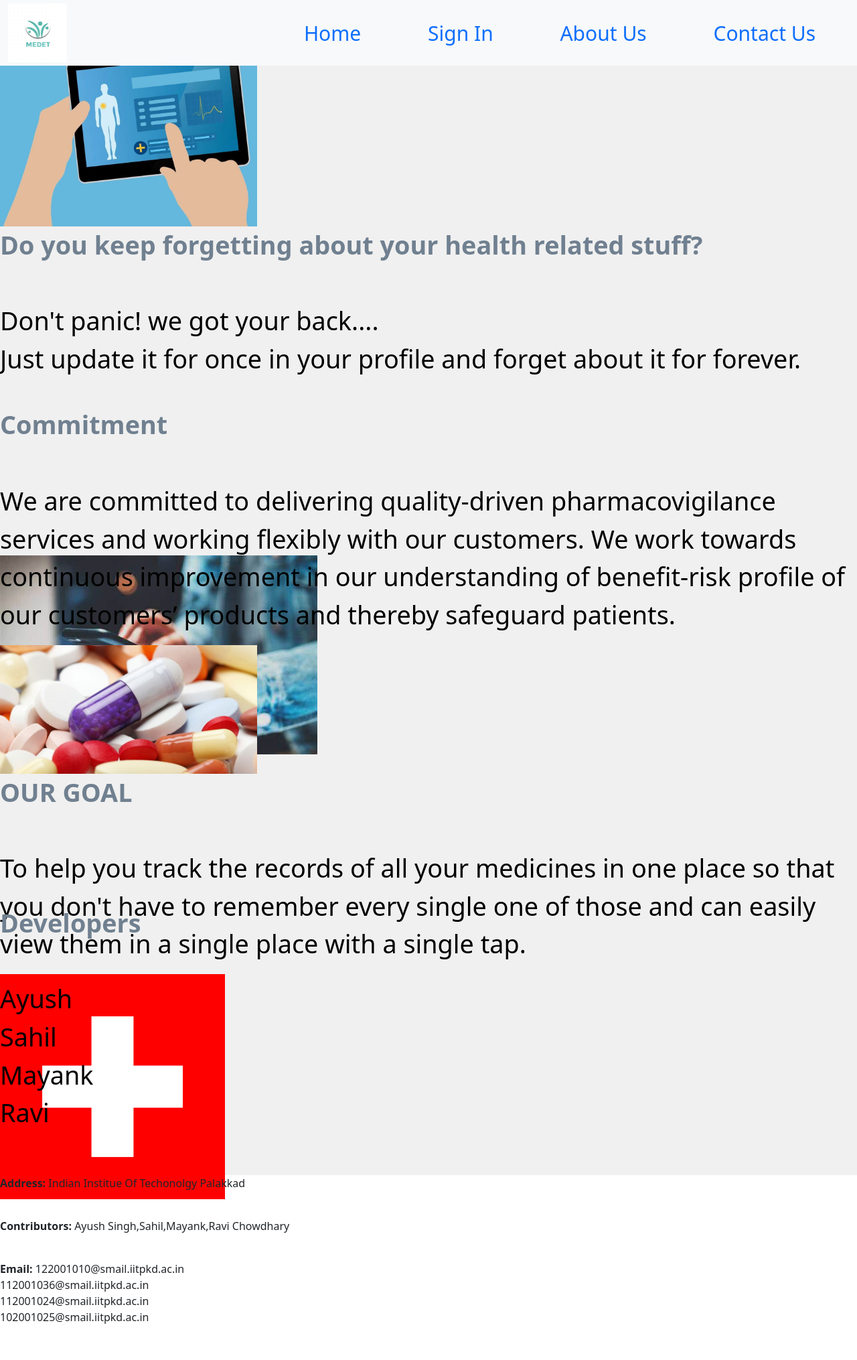
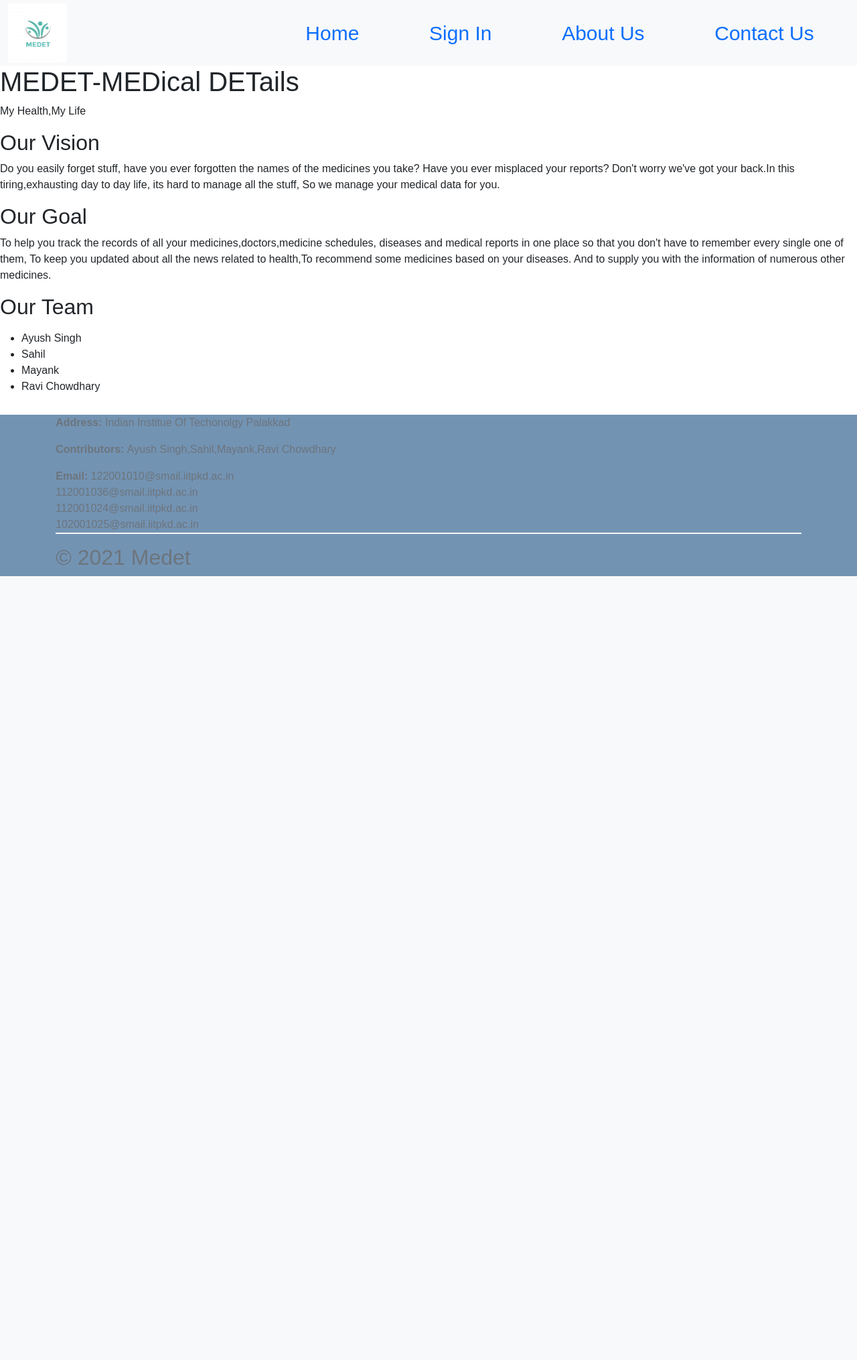
Before and after one commit to Mak1226/MEDET, a Django app: page /about/ in a window 1280 px wide. Shown: the top 2030 px of the page at 67% size. After the commit the page ends 860 px from the top, so only its background shows below. Run offline with Django 3.2, Linux system fonts and the light colour scheme.

Commit message:
homepage

```diff
--- a/Backend/medet/homepage/static/homepage/static.css
+++ b/Backend/medet/homepage/static/homepage/static.css
@@ -82,21 +82,8 @@
 }
 .card
 {
-    width: 50%;
-    border: 2px solid black;
-    border-radius: 5px;
-    padding: 1vh 1vw;
-    margin: 3vh 5vw;
-    background-color: whitesmoke;
-    font-size: 2.2vh;
+    margin: 2vw;
 
-}
-
-.card_img
-{
-    width: 23vw;
-    padding: 1vh 1vw;
-    height: 30vh;
 }
 .card:hover
 {
@@ -112,17 +99,7 @@
     color: black;
 }
 
-<<<<<<< HEAD
-#news
-{
-
-    background-color: #F0F8FE;
-}
-#news h1{
-=======
-
 #above_news{
->>>>>>> a5219f0a4d0383f3c10323b8194e1117a35b433f
     text-align: center;
     color: slategray;
     font-size: 4rem;
@@ -149,15 +126,19 @@
     font-size: 2rem;
     margin-top: 80vh;
 }
+#six
+{
+    display: inline-block;
+    margin-left: 100%;
 
+}
 #footer
 {
-    height: 40vh;
     background-color: #7393B3;
     color: whitesmoke;
-    padding-left: 5vw;
-    padding-top: 5vh;
 }
+div#footer > div.container {background-color:#7393B3;}
+
 #foo
 {
     border-bottom: 2px solid whitesmoke;
@@ -520,7 +501,7 @@
     padding: 1vh 1vw;
     height: 30vh;
 }
-#news_all
+.news
 {
     text-align: center;
     width: 100vw;
--- a/Backend/medet/homepage/templates/homepage/about.html
+++ b/Backend/medet/homepage/templates/homepage/about.html
@@ -1,56 +1,35 @@
 {% extends 'homepage/base.html'%}
 {%load static%}
 {% block content%}
-<div class = "con">
-<div style="background-color: #f0f0f0; margin-bottom: 0px;">
-    <img class="picforleft" src="{% static 'homepage/image1.jpeg' %}" alt="Image1" style="width: 30vw;"/>
-
-    <p class="left" style="color: black; font-size: 1cm">
-      <b style="color: slategrey"
-        >Do you keep forgetting about your health related stuff?</b
-      >
-      <br />
-      <br />
-      Don't panic! we got your back....
-      <br />
-      Just update it for once in your profile and forget about it for forever.
-      <br />
-      <br />
-    </p>
-
-    <img class="picforright" src="{% static 'homepage/image2.jpeg' %}" alt="Image2" style="margin-top: 24vh;"/>
-
-    <p class="right" style="color: black; font-size: 1cm; margin-top: -65vh;">
-      <b style="color: slategrey">Commitment</b>
-      <br />
-      <br />
-      We are committed to delivering quality-driven pharmacovigilance services
-      and working flexibly with our customers. We work towards continuous
-      improvement in our understanding of benefit-risk profile of our
-      customers’ products and thereby safeguard patients.
-    </p>
-
-    <img class="picforleft" src="{% static 'homepage/image3.jpeg' %}" alt="Image3" style="width: 30vw;"/>
-
-    <p class="left" style="color: black; font-size: 1cm">
-      <b style="color: slategrey">OUR GOAL</b>
-      <br />
-      <br />
-      To help you track the records of all your medicines in one place so that
-      you don't have to remember every single one of those and can easily view
-      them in a single place with a single tap.
-    </p>
-
-    <img class="picforright" src="{% static 'homepage/image4.jpeg' %}" alt="" style="height: 42vh;"/>
-
-    <p class="right" style="color: black; font-size: 1cm; margin-top: -55vh;">
-      <b style="color: slategrey">Developers</b>
-      <br />
-      <br />Ayush <br />Sahil <br />Mayank <br />Ravi
-    </p>
-    <br>
-    <br>
+<section class="content">
+  <div class="content">
+      <h1>MEDET-MEDical DETails</h1>
+      <p> My Health,My Life</p>
+  <div class="vision">
+      <h2>Our Vision</h2>
+      <p>Do you easily forget stuff, have you ever forgotten the names of the medicines you take? Have you ever misplaced your reports? Don't worry we've got your back.In this tiring,exhausting day to day life, its hard to manage all the stuff, So we manage your medical data for you.
+      </p>
   </div>
-    </div>
+  <div class="Goal">
+      <h2>Our Goal</h2>
+      <p>
+          To help you track the records of all your medicines,doctors,medicine schedules, diseases and medical reports in one place so that
+          you don't have to remember every single one of them, To keep you updated about all the news related to health,To recommend some medicines based on your diseases.
+          And to supply you with the information of numerous other medicines.
+      </p>
+  </div>
+  <div class="team">
+      <h2>Our Team</h2>
+      <p>
+          <ul>
+              <li>Ayush Singh</li>
+              <li>Sahil</li>
+              <li>Mayank</li>
+              <li>Ravi Chowdhary</li>
+          </ul>
+      </p>
+  </div>
+  </div>
+</section>
 
 {% endblock content%}
--- a/Backend/medet/homepage/templates/homepage/base.html
+++ b/Backend/medet/homepage/templates/homepage/base.html
@@ -73,12 +73,11 @@
     {% block content%}
 
     {%endblock%}
-    <div id="footer">
-        <p> <strong>Address: </strong> Indian Institue Of Techonolgy Palakkad</p>
-        <br>
-
+    <div id="footer" >
+            <div class="container" >
+              <span class="text-muted">
+                <p class="text-muted"> <strong>Address: </strong> Indian Institue Of Techonolgy Palakkad</p>
                 <p><strong>Contributors: </strong>Ayush Singh,Sahil,Mayank,Ravi Chowdhary</p>
-        <br>
                 <p id="foo"><strong>Email: </strong>122001010@smail.iitpkd.ac.in
                     <br>
                     112001036@smail.iitpkd.ac.in
@@ -86,13 +85,12 @@
                     112001024@smail.iitpkd.ac.in
                     <br>
                     102001025@smail.iitpkd.ac.in
-            <br><br>
                 </p>
-        <br>
+                <h2>&copy; 2021 Medet</h2>
+              </span>
+            </div>
+    </div>
 
-        <h2>&copy; 2021 Medet</h2>
-
-    </div>
     <script src="https://cdn.jsdelivr.net/npm/bootstrap@5.1.0/dist/js/bootstrap.bundle.min.js"
         integrity="sha384-U1DAWAznBHeqEIlVSCgzq+c9gqGAJn5c/t99JyeKa9xxaYpSvHU5awsuZVVFIhvj"
         crossorigin="anonymous"></script>
--- a/Backend/medet/homepage/views.py
+++ b/Backend/medet/homepage/views.py
@@ -31,12 +31,12 @@
                 if 'generic_name' in result['openfda']:
                     list_med.append(result)
             context={
-                'articles':sample(articles,2),
-                'diseases':sample(list_med,2)
+                'articles':sample(articles,4),
+                'diseases':sample(list_med,4)
             }
     else:
         common_disease=['fever','allergies','colds','diarrhea','headaches','stomach aches']
-        url3=f'https://api.fda.gov/drug/label.json?search=indications_and_usage:{choice(common_disease)}&limit=10'
+        url3=f'https://api.fda.gov/drug/label.json?search=indications_and_usage:{choice(common_disease)}&limit=20'
         response3=requests.get(url3)
         data3=response3.json()
         middle=data3['results']
@@ -45,8 +45,8 @@
             if 'generic_name' in result['openfda']:
                 list_med.append(result)
         context={
-            'articles':sample(articles,2),
-            'diseases':sample(list_med,2)
+            'articles':sample(articles,4),
+            'diseases':sample(list_med,4)
         }
     return render(request,"homepage/homepage.html",context)
 
```
Also changed, not shown: Backend/medet/homepage/templates/homepage/homepage.html (+25 -27 lines), Backend/medet/homepage/templates/homepage/news_all.html (+11 -17 lines), Backend/medet/homepage/templates/homepage/search_medicine.html (+8 -12 lines), Backend/medet/users/views.py (+5 -4 lines). Lines whose indentation alone changed are shown as unchanged.
